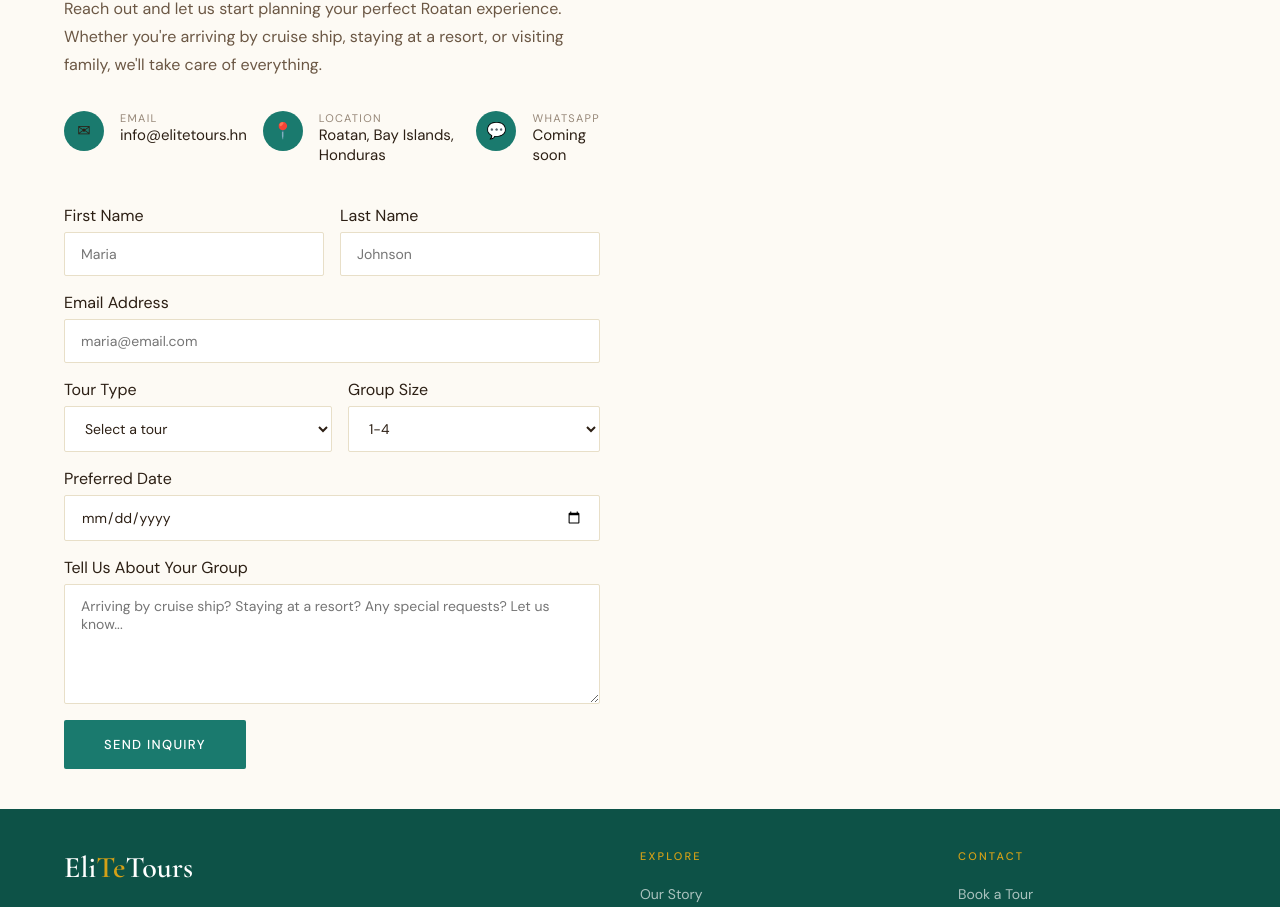
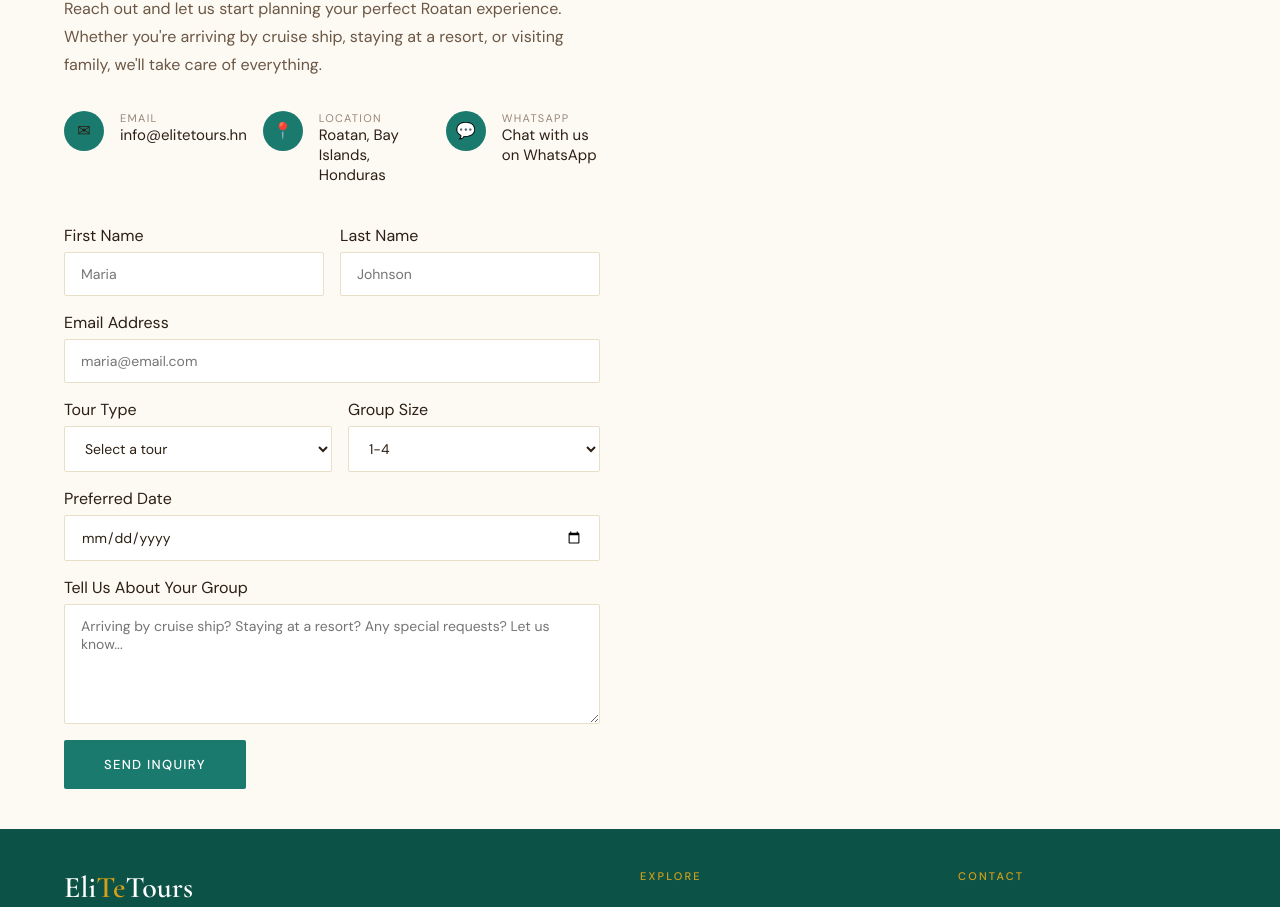
Before and after one commit to ShaniceS13/elite-tours, a React (Vite) app: page / in a window 1280 px wide. Shown: the part 6140-7047 px from the top of the page. Built offline with nearby package versions, Linux system fonts and the light colour scheme.

Commit message:
Update WhatsApp links in BookingForm and Footer

```diff
--- a/src/components/BookingForm.jsx
+++ b/src/components/BookingForm.jsx
@@ -57,7 +57,14 @@ export default function BookingForm() {
             <div className="contact-icon">💬</div>
             <div>
               <span className="contact-label">WhatsApp</span>
-              <span className="contact-value">Coming soon</span>
+              <a
+                href="https://wa.me/50412345678?text=Hi!%20I'm%20interested%20in%20booking%20a%20tour%20with%20EliTe%20Tours%20Roat%C3%A1n."
+                target="_blank"
+                rel="noreferrer"
+                className="contact-value"
+              >
+                Chat with us on WhatsApp
+              </a>
             </div>
           </div>
         </div>
--- a/src/components/Footer.jsx
+++ b/src/components/Footer.jsx
@@ -44,7 +44,13 @@ export default function Footer() {
               <a href="#">Instagram</a>
             </li>
             <li>
-              <a href="#">WhatsApp</a>
+              <a
+                href="https://wa.me/50412345678"
+                target="_blank"
+                rel="noreferrer"
+              >
+                WhatsApp
+              </a>
             </li>
           </ul>
         </div>
```
